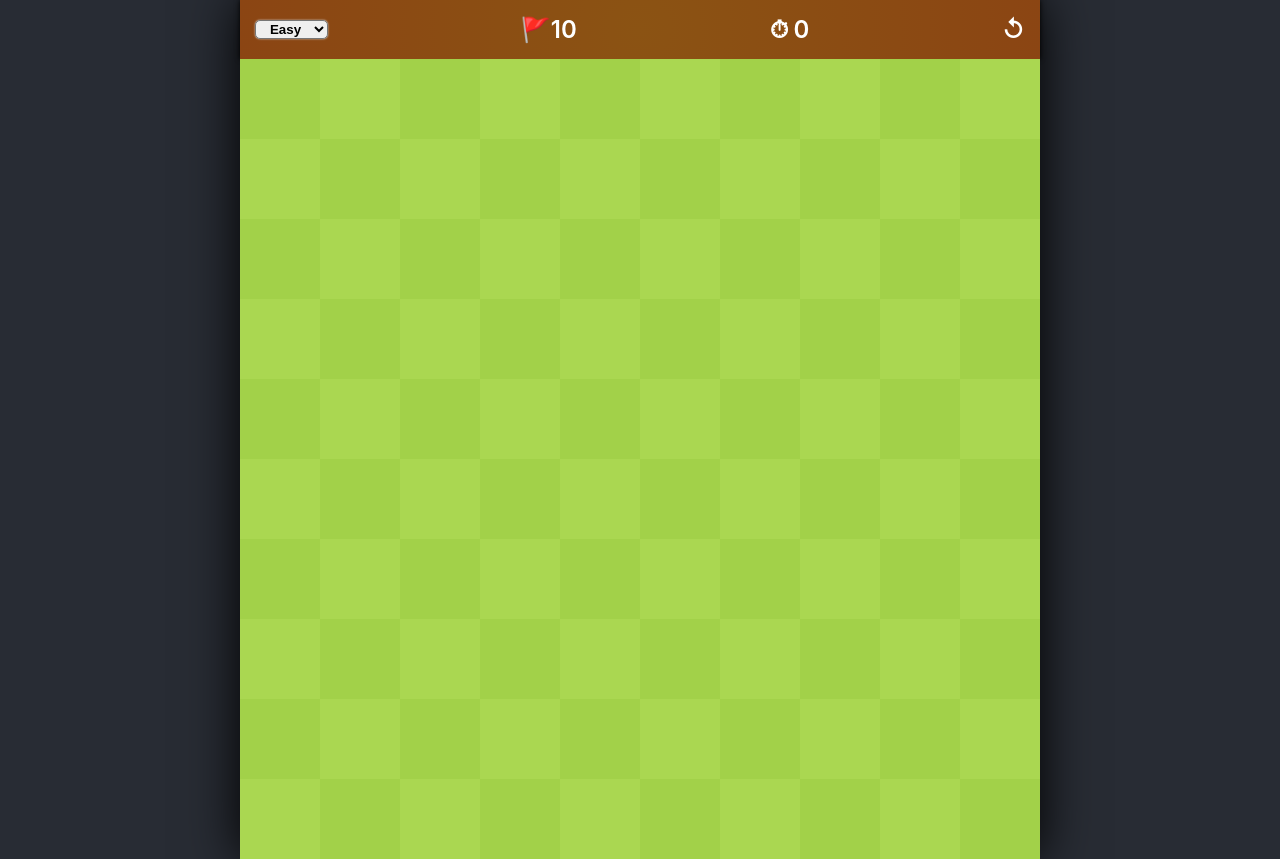
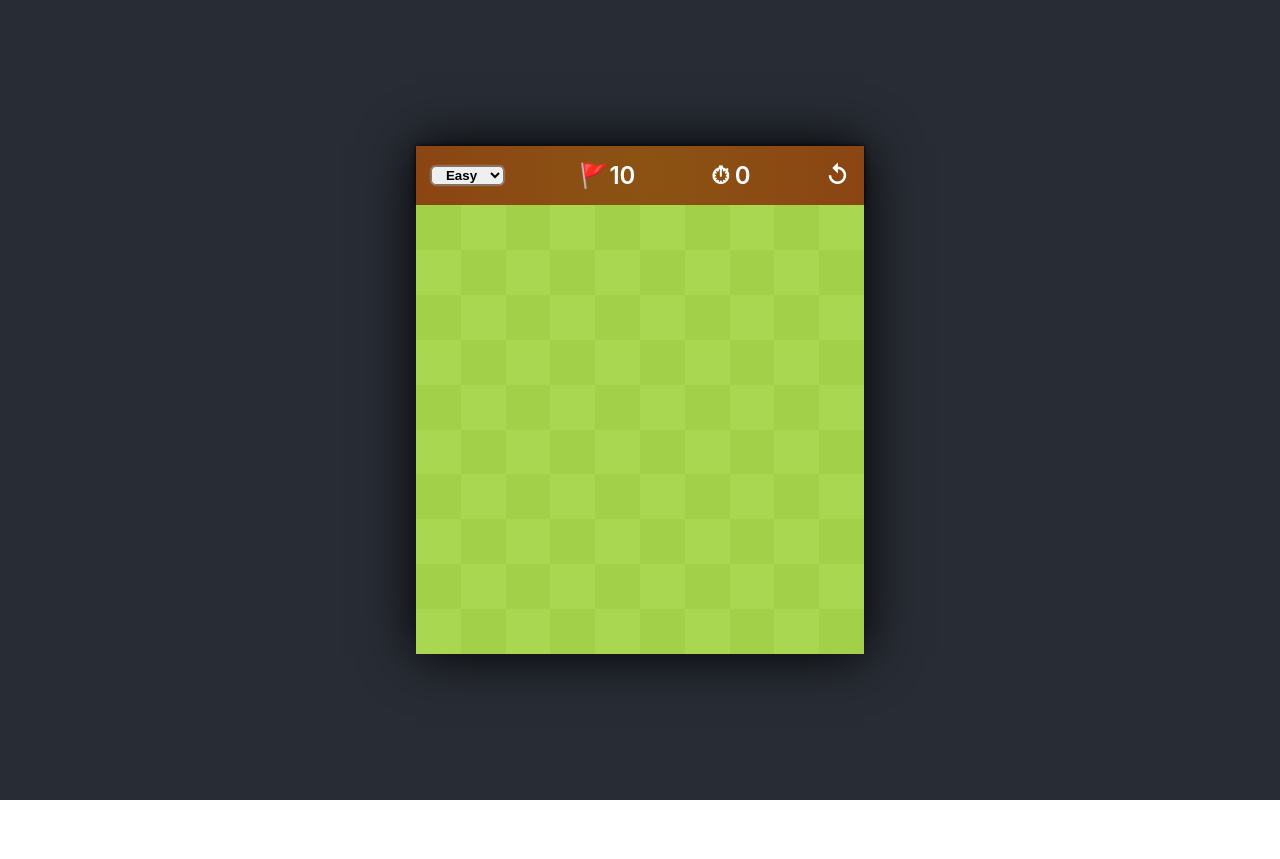
Before and after one commit to rossjbartlett/minesweeper, a React (Create React App) app: page / in a window 1280 px wide. After the commit the page ends 800 px from the top, so only its background shows below. Built offline with nearby package versions, Linux system fonts and the light colour scheme.

Commit message:
fix isMobile useState

```diff
--- a/src/App.css
+++ b/src/App.css
@@ -76,7 +76,7 @@ select {
   text-align: center;
   user-select: none;
   font-weight: 600;
-  line-height: 1.4em;
+  line-height: 1.2em;
 }
 .square.c0 {
   background-color: var(--dark-green);
--- a/src/App.js
+++ b/src/App.js
@@ -4,7 +4,7 @@ import './App.css'
 const TEXT_COLORS = ['blue', 'green', 'red', 'purple', 'magenta', 'black']
 
 const DIFFICULTIES = {
-  easy: { name: 'Easy', size: [10, 10], numBombs: 10, width: '40vw', fontSize: ['2.9vw', '7vw'] },
+  easy: { name: 'Easy', size: [10, 10], numBombs: 10, width: '35vw', fontSize: ['2.9vw', '7vw'] },
   medium: { name: 'Medium', size: [13, 18], numBombs: 40, width: '50vw', fontSize: ['2.3vw', '4vw'] },
   hard: { name: 'Hard', size: [20, 24], numBombs: 99, width: '50vw', fontSize: ['1.7vw', '3vw'] }
 }
@@ -31,7 +31,6 @@ function createGrid ({ size, numBombs }) {
       bombs++
     }
   }
-  console.log('grid', grid)
   return grid
 }
 
@@ -150,7 +149,7 @@ function App () {
   const [lost, setLost] = useState(false)
   const [won, setWon] = useState(false)
   const [timerId, setTimerId] = useState()
-  const [isMobile, setIsMobile] = React.useState(window.innerWidth)
+  const [isMobile, setIsMobile] = useState(window.innerWidth <= 700)
 
   React.useEffect(() => {
     window.addEventListener('resize', () => setIsMobile(window.innerWidth <= 700))
```
Also changed, not shown: public/index.html (+0 -10 lines).
